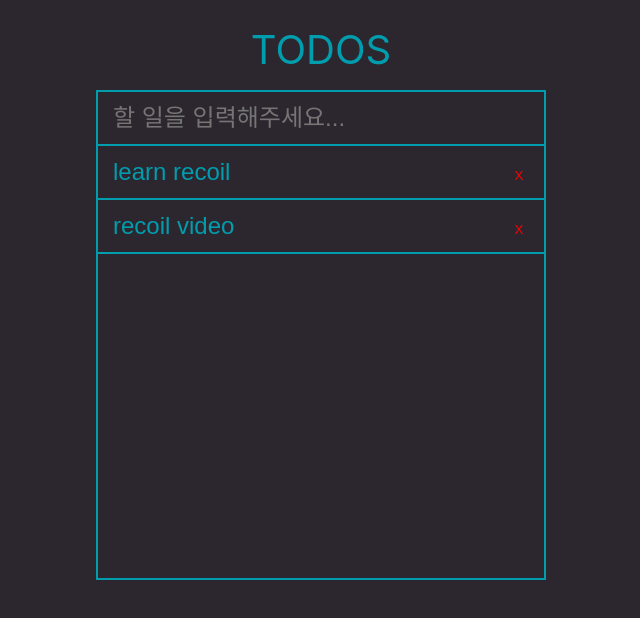
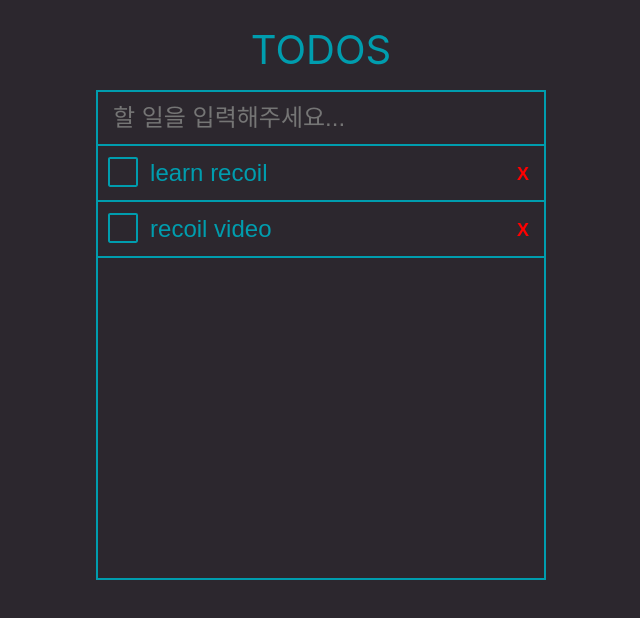
Before and after one commit to sbin0819/recoil-app, a React (Create React App) app: page / in a window 1280 px wide. Shown: the top 618 px of the page, without its empty margins (319-959 px from the left). Built offline with nearby package versions, Linux system fonts and the light colour scheme; data requests are answered from the project's data file.

Commit message:
ENH: checkbox style

```diff
--- a/src/components/Todolist/TodoItem.jsx
+++ b/src/components/Todolist/TodoItem.jsx
@@ -6,25 +6,60 @@
 import { color1 } from 'styles/colors';
 
 const StyledForm = styled.form`
-  input {
+  display: flex;
+  align-items: center;
+  border-bottom: 2px solid ${color1.primary};
+
+  .inputArea {
     height: 54px;
     width: 100%;
     font-size: 24px;
-    padding: 0 80px 0 15px;
     border: none;
-    border-bottom: 2px solid ${color1.primary};
   }
-  button[type='button'] {
-    margin-left: -50px;
+  .deleteBtn {
     height: 20px;
     width: 50px;
     color: red;
     border: none;
     outline: none;
     background: none;
+    font-size: 18px;
+    font-weight: bold;
   }
+
   button[type='submit'] {
     display: none;
+  }
+`;
+
+const CheckboxContainer = styled.div`
+  input[type='checkbox'] {
+    appearance: none;
+    margin: 0 10px;
+    font: inherit;
+    color: currentColor;
+    width: 2.15em;
+    height: 2.15em;
+    border: 0.15em solid currentColor;
+    border-radius: 0.15em;
+    transform: translateY(-0.075em);
+    display: grid;
+    place-content: center;
+  }
+
+  input[type='checkbox']::before {
+    content: '';
+    width: 1.15em;
+    height: 1.35em;
+    transform: scale(0);
+    transition: 120ms transform ease-in-out;
+    box-shadow: inset 1em 1em var(--form-control-color);
+    transform-origin: bottom left;
+    clip-path: polygon(14% 44%, 0 65%, 50% 100%, 100% 16%, 80% 0%, 43% 62%);
+  }
+  input[type='checkbox']:checked::before {
+    background: ${color1.primary};
+    transform: scale(1);
   }
 `;
 
@@ -46,7 +81,7 @@
     }
   }, [isEdit]);
 
-  const onChange = (e) => {
+  const onChangeText = (e) => {
     const { value } = e.target;
     setText(value);
   };
@@ -63,6 +98,16 @@
     setIsEdit(false);
   };
 
+  const onHandleCompleted = () => {
+    const newTextList = todoList.map((_todo) => {
+      if (_todo.id === todo.id) {
+        return { ..._todo, completed: !_todo.completed };
+      }
+      return _todo;
+    });
+    setTodoList(newTextList);
+  };
+
   const onHandleDelete = () => {
     const newTextList = todoList.filter((_todo) => _todo.id !== todo.id);
     setTodoList(newTextList);
@@ -70,8 +115,21 @@
 
   return (
     <StyledForm ref={ref} onSubmit={onSubmitEdit} onClick={handleEditMode}>
-      <input value={text} onChange={onChange} ref={inputRef} />
-      <button type="button" onClick={onHandleDelete}>
+      <CheckboxContainer>
+        <input
+          className="checkBtn"
+          type="checkbox"
+          checked={todo.completed}
+          onChange={onHandleCompleted}
+        />
+      </CheckboxContainer>
+      <input
+        className="inputArea"
+        value={text}
+        onChange={onChangeText}
+        ref={inputRef}
+      />
+      <button className="deleteBtn" type="button" onClick={onHandleDelete}>
         X
       </button>
       <button type="submit">변경</button>
--- a/src/components/Todolist/Todolist.jsx
+++ b/src/components/Todolist/Todolist.jsx
@@ -71,11 +71,13 @@
         <button type="submit">submit</button>
       </StyledForm>
       <ListContainer>
-        {todoList.map((todo) => (
-          <Fragment key={todo.id}>
-            <TodoItem todo={todo} />
-          </Fragment>
-        ))}
+        {todoList.map((todo) => {
+          return (
+            <Fragment key={todo.id}>
+              <TodoItem todo={todo} />
+            </Fragment>
+          );
+        })}
       </ListContainer>
     </Container>
   );
```
Also changed, not shown: 1 other file (tests, documents, lock files or other folders).
